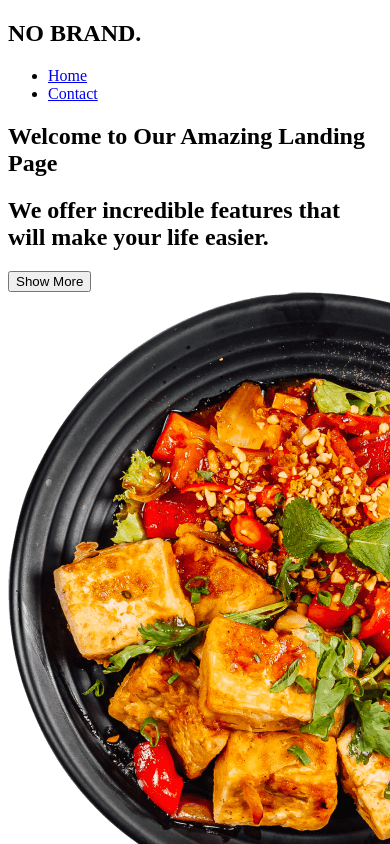
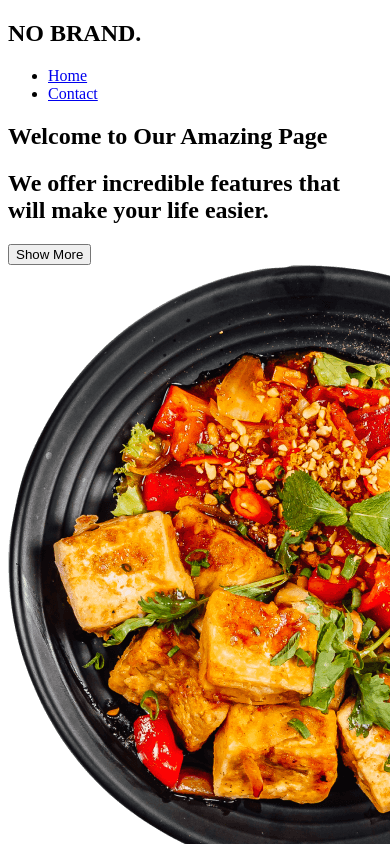
Before and after one commit to Im-Just-Ken/landing-page-food, a Vue app: page / in a window 390 px wide. Shown: the top 844 px of the page. Built offline with nearby package versions, Linux system fonts and the light colour scheme; the HTML template or start-up script is replaced by a standard one.

Commit message:
addd margin in mobile screen

```diff
--- a/src/components/Hero.vue
+++ b/src/components/Hero.vue
@@ -23,12 +23,12 @@ export default defineComponent({
 <template>
   <section class="hero bg-gray-100 z-10">
     <div
-      class="container mx-auto flex flex-col-reverse sm:flex-row md:flex-row lg:flex-row justify-between"
+      class="container mx-auto px-4 flex flex-col-reverse sm:flex-row md:flex-row lg:flex-row justify-between"
     >
       <div class="flex items-center">
         <div class="text-left">
           <h2
-            class="text-5xl sm:text-5xl md:text-5xl lg:text-7xl w-96 motion-opacity-in-0 motion-translate-y-in-50 motion-delay-0"
+            class="text-4xl sm:text-5xl md:text-5xl lg:text-7xl w-96 motion-opacity-in-0 motion-translate-y-in-50 motion-delay-0"
           >
             {{ welcomeMessage }}
           </h2>
--- a/src/stores/heroStore.ts
+++ b/src/stores/heroStore.ts
@@ -2,7 +2,7 @@ import { defineStore } from "pinia";
 import { ref } from "vue";
 
 export const useHeroStore = defineStore("heroStore", () => {
-  const welcomeMessage = ref<string>("Welcome to Our Amazing Landing Page");
+  const welcomeMessage = ref<string>("Welcome to Our Amazing Page");
   const heroDescription = ref<string>(
     "We offer incredible features that will make your life easier."
   );
```
